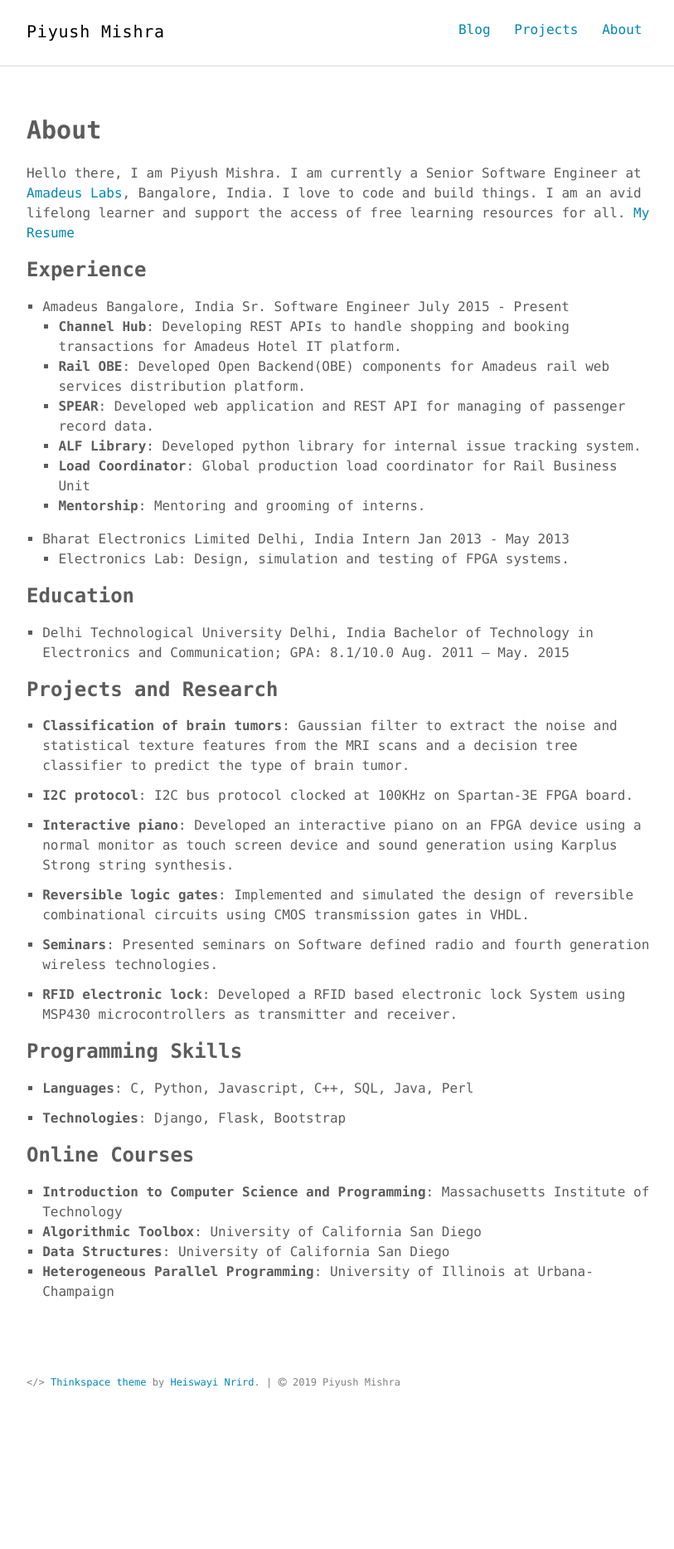
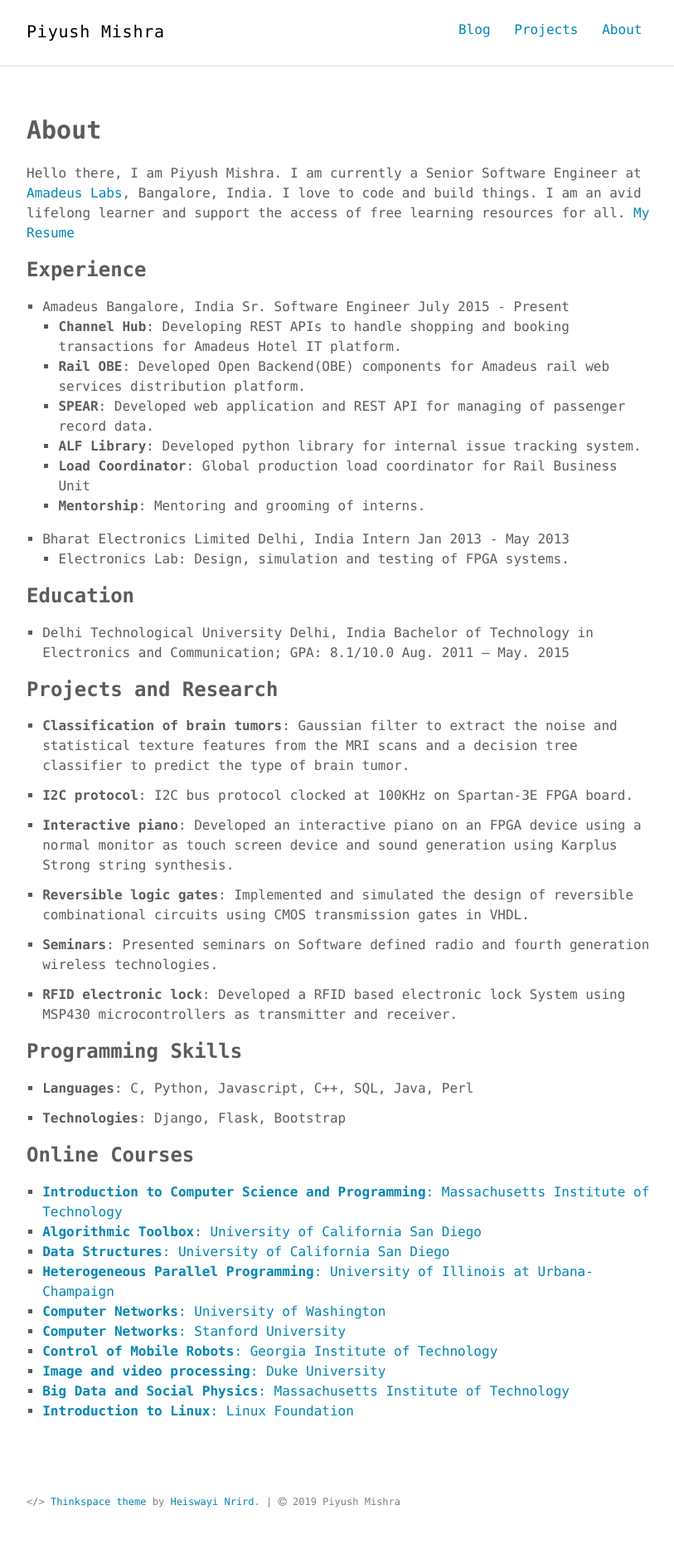
Before and after one commit to piymis/piymis.github.io, a Jekyll site: the page built from about.md, in a window 1280 px wide. Shown: the whole page at 83% size, without its empty margins (232-1045 px from the left). Built offline with Jekyll 4.4.1, drawn with Linux system fonts in a browser that asks for light colours; before the commit the page ends 1723 px from its top, so only the background shows below that.

Commit message:
Updated Courses

```diff
--- a/about.md
+++ b/about.md
@@ -62,9 +62,16 @@ I am an avid lifelong learner and support the access of free learning resources
 <!-- --------Courses ------------  -->
 ### Online Courses
 
-* **Introduction to Computer Science and Programming**: Massachusetts Institute of Technology
-* **Algorithmic Toolbox**: University of California San Diego
-* **Data Structures**: University of California San Diego
-* **Heterogeneous Parallel Programming**: University of Illinois at Urbana-Champaign
+* [**Introduction to Computer Science and Programming**: Massachusetts Institute of Technology](https://s3.amazonaws.com/verify.edx.org/downloads/69834e985a044326947b17d9f4825d8b/Certificate.pdf)
+* [**Algorithmic Toolbox**: University of California San Diego](https://www.coursera.org/account/accomplishments/certificate/Q3YTEHXZDAZ3)
+* [**Data Structures**: University of California San Diego](https://www.coursera.org/account/accomplishments/certificate/88AVGHT2VZTL)
+* [**Heterogeneous Parallel Programming**: University of Illinois at Urbana-Champaign](https://www.coursera.org/api/legacyCertificates.v1/spark/statementOfAccomplishment/970755~5380416/pdf)
+* [**Computer Networks**: University of Washington](https://www.coursera.org/api/legacyCertificates.v1/spark/statementOfAccomplishment/971654~5380416/pdf)
+* [**Computer Networks**: Stanford University](https://prod-cert-bucket.s3.amazonaws.com/downloads/21f6239a7c5e44a9aaf39008fccafe71/Certificate.pdf)
+* [**Control of Mobile Robots**: Georgia Institute of Technology](https://www.coursera.org/api/legacyCertificates.v1/spark/statementOfAccomplishment/971717~5380416/pdf)
+* [**Image and video processing**: Duke University](https://www.coursera.org/api/legacyCertificates.v1/spark/statementOfAccomplishment/971618~5380416/pdf)
+* [**Big Data and Social Physics**:  Massachusetts Institute of Technology](https://s3.amazonaws.com/verify.edx.org/downloads/6b9aa3cfbbda408b93263ab06b176d86/Certificate.pdf)
+* [**Introduction to Linux**: Linux Foundation](https://s3.amazonaws.com/verify.edx.org/downloads/68f17cea0b284bd7ae3e2bae4e3bf8a2/Certificate.pdf)
+
 
 <!-- ------------------------------------------- -->
```
